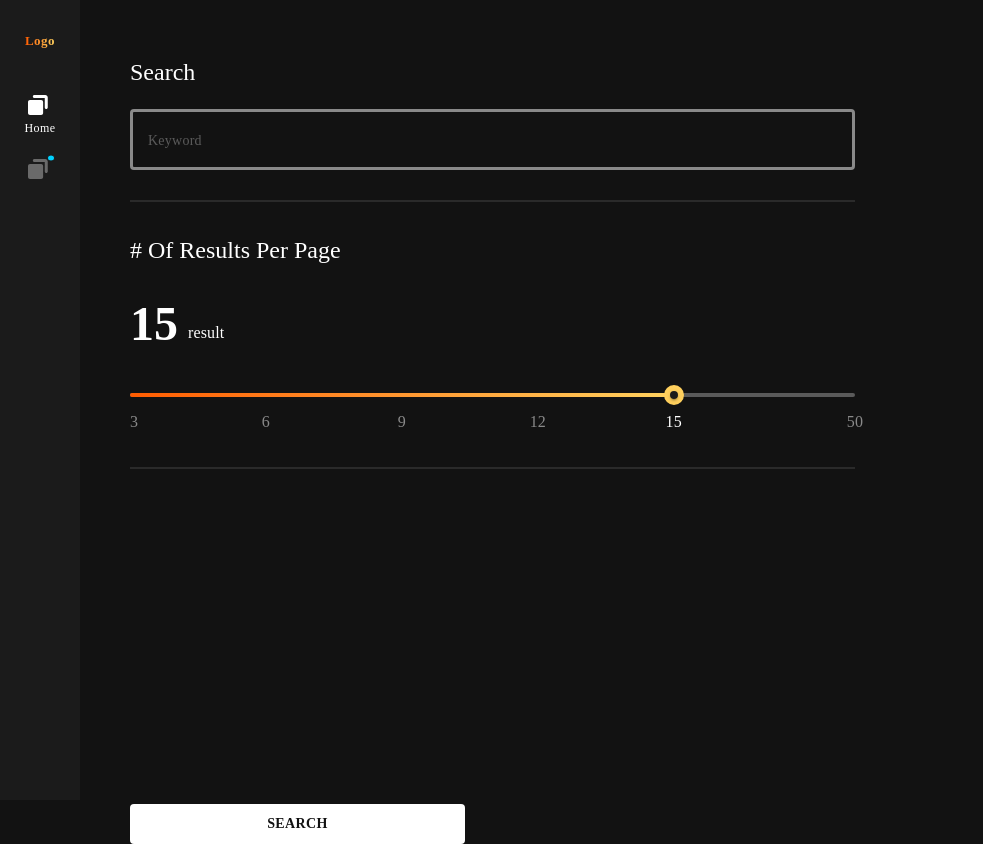
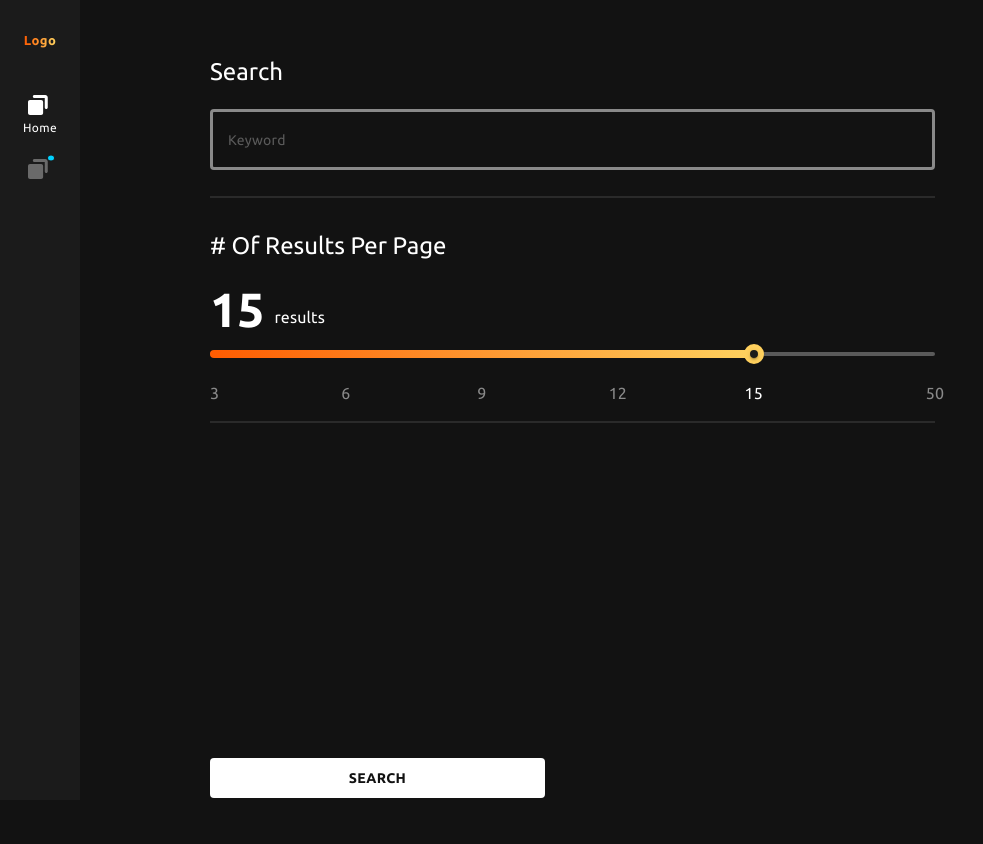
Before and after one commit to owlran/fatbull, a React (Create React App) app: page / in a window 1280 px wide. Shown: the whole page, without its empty margins (0-983 px from the left). After the commit the page ends 800 px from the top, so only its background shows below. Built offline with nearby package versions, Linux system fonts and the light colour scheme.

Commit message:
tweak home page css

```diff
--- a/public/index.html
+++ b/public/index.html
@@ -15,6 +15,7 @@
   <link rel="manifest" href="%PUBLIC_URL%/manifest.json" />
   <link rel="stylesheet" href="https://fonts.googleapis.com/css?family=Roboto:300,400,500,700&display=swap" />
   <link rel="stylesheet" href="https://fonts.googleapis.com/icon?family=Material+Icons" />
+  <link rel="stylesheet" type="text/css" href="http://fonts.googleapis.com/css?family=Ubuntu:regular,bold&subset=Latin">
   <!--
       Notice the use of %PUBLIC_URL% in the tags above.
       It will be replaced with the URL of the `public` folder during the build.
--- a/src/components/Button.tsx
+++ b/src/components/Button.tsx
@@ -8,6 +8,7 @@ const normalButtonSx = {
   fontSize: 14,
   lineHeight: 14,
   fontWeight: 700,
+  textTransform: "none",
   "& &-root": {
     borderRadius: 4,
   },
@@ -30,6 +31,7 @@ const containedButtonSx = {
   fontSize: 12,
   fontWeight: 600,
   color: "primary.main",
+  textTransform: "none",
   "&:hover": {
     backgroundColor: "primary.main",
     color: "background.default",
@@ -48,6 +50,7 @@ const outlinedButtonSx = {
   fontSize: 12,
   fontWeight: 600,
   color: "background.default",
+  textTransform: "none",
   "&:hover": {
     backgroundColor: "background.default",
     color: "primary.main",
--- a/src/components/Slider.tsx
+++ b/src/components/Slider.tsx
@@ -20,6 +20,7 @@ const sliderSx = {
     transform: `matrix(-1, 0, 0, 1, ${-thumbSize / 2}, 0)`,
   },
   "& .MuiSlider-track": {
+    height: "8px",
     background: `linear-gradient(to right, #FF5C01, #FFD25F)`,
     border: "none",
   },
@@ -33,6 +34,7 @@ const sliderSx = {
     fontSize: 16,
     lineHeight: "150%",
     letterSpacing: 0.15,
+    top: "42px",
     '&[data-index="0"]': {
       transform: "none",
     },
--- a/src/layout/index.tsx
+++ b/src/layout/index.tsx
@@ -13,7 +13,6 @@ const Layout = ({ children }: { children: ReactNode }) => {
       sx={(theme) => ({
         display: "flex",
         justifyContent: "space-between",
-        gap: "130px",
         maxHeight: "100vh",
         [theme.breakpoints.down("md")]: {
           flexDirection: "column",
--- a/src/pages/Home/components/InfiniteScrollWrapper.tsx
+++ b/src/pages/Home/components/InfiniteScrollWrapper.tsx
@@ -82,10 +82,10 @@ function InfiniteScrollWrapper({
         <FixedSizeList
           itemCount={itemCount}
           onItemsRendered={onItemsRendered}
-          itemSize={60}
+          itemSize={61}
           height={1200}
           ref={ref}
-          width={343}
+          width={375}
         >
           {Item}
         </FixedSizeList>
--- a/src/pages/Home/components/Navigator.tsx
+++ b/src/pages/Home/components/Navigator.tsx
@@ -1,4 +1,4 @@
-import { Box, useTheme, useMediaQuery } from "@mui/material";
+import { useTheme, useMediaQuery } from "@mui/material";
 
 import Drawer from "./Drawer";
 import BottomNavigator from "./BottomNavigator";
@@ -8,15 +8,9 @@ const Navigator = () => {
   const matchMd = useMediaQuery(theme.breakpoints.down("md"));
 
   return (
-    <Box>
-      <Box>
-        {matchMd ? (
-          <BottomNavigator />
-        ) : (
-          <Drawer variant="permanent">123</Drawer>
-        )}
-      </Box>
-    </Box>
+    <>
+      {matchMd ? <BottomNavigator /> : <Drawer variant="permanent">123</Drawer>}
+    </>
   );
 };
 
--- a/src/pages/Home/components/Profile.tsx
+++ b/src/pages/Home/components/Profile.tsx
@@ -10,6 +10,7 @@ const tabSx = (theme: Theme) => ({
   height: "33px",
   minHeight: "33px",
   padding: 0,
+  pb: "4px",
   flex: 1,
   "&.MuiTab-root": {
     color: theme.palette.grayscale[500],
@@ -50,7 +51,7 @@ const Profile = () => {
       </Box>
       <Box
         sx={{
-          pt: "35px",
+          pt: "32px",
         }}
       >
         {tabValue === 1 ? <FollowingList /> : <FriendList />}
--- a/src/pages/Home/components/UserProfile.tsx
+++ b/src/pages/Home/components/UserProfile.tsx
@@ -25,6 +25,7 @@ const UserProfile = ({
         alignItems: "center",
         justifyContent: "space-between",
         gap: "15px",
+        padding: "0 16px",
       }}
     >
       <Box sx={photoSx}>
@@ -42,7 +43,6 @@ const UserProfile = ({
           variant={isFollowing ? "outlined" : "contained"}
           sx={{
             p: "8px 10px",
-            textTransform: "none",
           }}
         >
           {isFollowing ? "Following" : "Follow"}
--- a/src/pages/Home/index.tsx
+++ b/src/pages/Home/index.tsx
@@ -21,7 +21,7 @@ const marks = [
 const dividerSx = {
   backgroundColor: "common.white",
   border: "1px solid",
-  marginTop: "30px",
+  marginTop: "26px",
   borderColor: "common.white",
   opacity: 0.1,
 };
@@ -54,6 +54,7 @@ const Home = () => {
         justifyContent: "space-between",
         gap: "130px",
         height: "100%",
+        ml: "210px",
         [theme.breakpoints.down("md")]: {
           width: "100%",
         },
@@ -84,6 +85,7 @@ const Home = () => {
           <Box
             sx={(theme) => ({
               mt: "20px",
+              width: "725px",
               [theme.breakpoints.down("md")]: {
                 mt: "16px",
                 width: "100%",
@@ -129,20 +131,21 @@ const Home = () => {
               variant="h3"
               sx={{
                 fontWeight: 700,
+                lineHeight: "50px",
               }}
             >
               {sliderInfo.label}
             </Typography>
             <Typography
               variant="subtitle1"
-              sx={{ alignSelf: "flex-end", marginBottom: "15px" }}
+              sx={{ alignSelf: "flex-end", mb: "5px" }}
             >
-              result
+              results
             </Typography>
           </Box>
           <Box
             sx={(theme) => ({
-              mt: "20px",
+              mt: "5px",
               [theme.breakpoints.down("md")]: {
                 mt: "24px",
               },
@@ -176,6 +179,7 @@ const Home = () => {
             sx={(theme) => ({
               position: "relative",
               top: "335px",
+              width: "343px",
               [theme.breakpoints.down("md")]: {
                 width: "100%",
                 position: "static",
--- a/src/pages/Results/index.tsx
+++ b/src/pages/Results/index.tsx
@@ -66,6 +66,7 @@ const Results = () => {
         display: "flex",
         justifyContent: "space-between",
         gap: "130px",
+        ml: "217px",
         [theme.breakpoints.down("md")]: {
           display: "block",
           pb: "80px",
--- a/src/pages/Tags/index.tsx
+++ b/src/pages/Tags/index.tsx
@@ -15,7 +15,7 @@ const Tags = () => {
       sx={(theme) => ({
         display: "flex",
         justifyContent: "space-between",
-        padding: "80px 236px 0 128px",
+        padding: "80px 236px 0 337px",
         width: "100%",
         [theme.breakpoints.down("md")]: {
           padding: "17px 25px 100px 25px",
```
Also changed, not shown: 1 other file (tests, documents, lock files or other folders).
